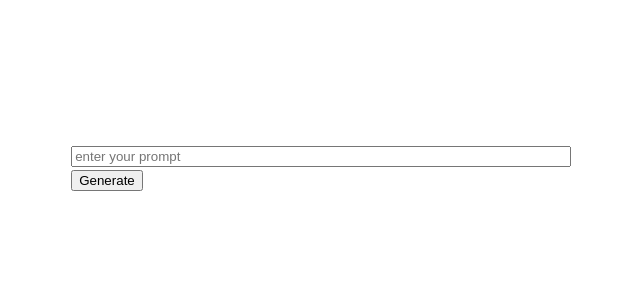
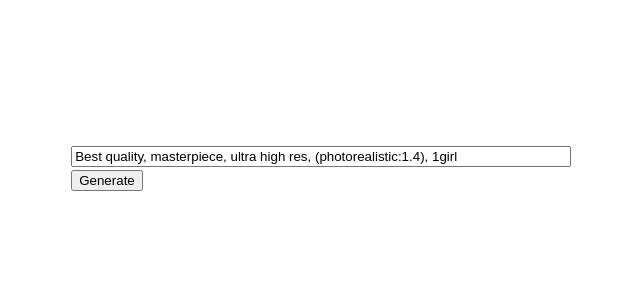
Before and after one commit to shenjy24/jackal-vue3, a Vue app: page /learn in a window 1280 px wide. Shown: the top 300 px of the page, without its empty margins (489-1129 px from the left). Built offline with nearby package versions, Linux system fonts and the light colour scheme.

Commit message:
feat:绘图组件

```diff
--- a/src/components/ThePaint.vue
+++ b/src/components/ThePaint.vue
@@ -4,7 +4,7 @@ import axios from "axios";
 import qs from "qs";
 
 let imageUrl = ref("")
-let prompt = ref("")
+let prompt = ref("Best quality, masterpiece, ultra high res, (photorealistic:1.4), 1girl")
 
 function paint() {
   console.log("prompt=" + prompt.value)
```
